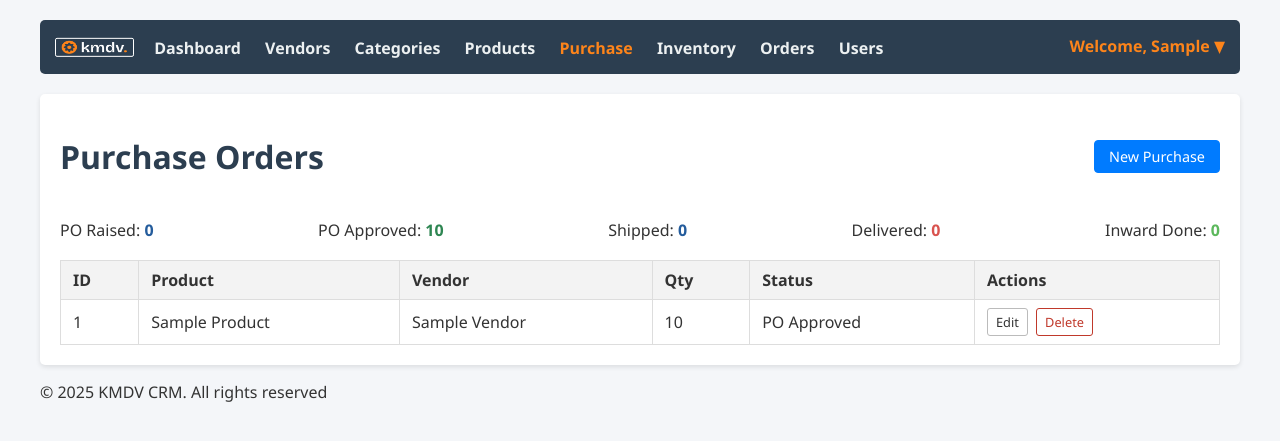
After one commit to KMD-Vignesh/KMDV-CRM, a Django app: page /purchase/ in a window 1280 px wide. The commit adds this page. Shown: the top 441 px of the page. Run offline with Django 5.2, Linux system fonts and the light colour scheme; a user stored in the database is signed in; tables that the repository leaves empty hold one stand-in row (values such as "Sample post"); one stand-in notice (Sample message) is shown.

Commit message:
PO style and func

```diff
--- a/app/models.py
+++ b/app/models.py
@@ -80,3 +80,22 @@ class UserProfile(models.Model):
 
     def __str__(self):
         return f"{self.user.username} - {self.role}"
+
+class PurchaseOrder(models.Model):
+    STATUS_CHOICES = [
+        ('PO_RAISED',  'PO Raised'),
+        ('PO_APPROVED','PO Approved'),
+        ('SHIPPED',    'Shipped'),
+        ('DELIVERED',  'Delivered'),
+        ('INWARD_DONE','Inward Done'),
+    ]
+
+    product         = models.ForeignKey('Product', on_delete=models.CASCADE)
+    vendor          = models.ForeignKey('Vendor', on_delete=models.SET_NULL, null=True, blank=True)
+    quantity        = models.PositiveIntegerField()
+    status          = models.CharField(max_length=20, choices=STATUS_CHOICES, default='PO_RAISED')
+    created_at      = models.DateTimeField(auto_now_add=True)
+    updated_at      = models.DateTimeField(auto_now=True)
+
+    def __str__(self):
+        return f"PO #{self.pk} — {self.product.name} ({self.quantity})"
--- a/app/static/app/css/base.css
+++ b/app/static/app/css/base.css
@@ -83,14 +83,6 @@ nav button.nav-a:hover {
 nav button.nav-a:focus {
   outline: none; /* Remove focus outline for consistency */
 }
-.user-welcome {
-  float: right;
-  /*color: #FD841A; */
-  color: #fd841a;
-  font-weight: bold;
-  margin-left: 20px;
-  opacity: 0.5;
-}
 
 nav .logo {
   margin-right: 1rem;
@@ -107,3 +99,45 @@ nav .logo img {
   border-radius: 2px; /* optional rounded corners */
   padding: 1px; /* optional inner spacing */
 }
+
+
+/* --- dropdown wrapper --- */
+.user-welcome   {
+  float: right;
+  /*color: #FD841A; */
+  color: #fd841a;
+  font-weight: bold;
+  margin-left: 20px;
+  position: relative;
+  cursor: pointer;
+}
+
+.user-dropdown  {
+  position: absolute; top: 100%; right: 0; left: auto;
+  display: none; flex-direction: column;
+  background-color: #2c3e50;
+  border-radius: 4px; padding: 6px 0;
+  min-width: 90px; z-index: 10;
+  overflow: hidden;
+}
+.user-welcome:hover .user-dropdown { display: flex; }
+
+/* --- shared style for Profile & Logout --- */
+.dropdown-link,
+.logout-btn {
+  all: unset;                       /* strip nav / button defaults */
+  display: block;
+  color: #ecf0f1;
+  font-size: 0.9rem;
+  padding: 6px 12px;
+  width: 100%;
+  cursor: pointer;
+  text-align: left;
+  transition: background 0.2s;
+}
+
+.dropdown-link:hover,
+.logout-btn:hover {
+  background-color: #34495e;
+  color: #ecf0f1;   /* override nav a:hover #fd841a */
+}
--- a/app/templates/app/base.html
+++ b/app/templates/app/base.html
@@ -40,28 +40,36 @@
         </a>
         {% if user.is_authenticated %}
         <a href="{% url 'dashboard' %}">Dashboard</a>
+        <a href="{% url 'vendor_list' %}">Vendors</a>
         <a href="{% url 'category_list' %}">Categories</a>
         <a href="{% url 'product_list' %}">Products</a>
-        <a href="{% url 'vendor_list' %}">Vendors</a>
+        <a href="{% url 'purchase_list' %}">Purchase</a>
         <a href="{% url 'inventory_list' %}">Inventory</a>
         <a href="{% url 'order_list' %}">Orders</a>
-        <a href="{% url 'profile' %}">Profile</a>
         <a href="{% url 'user_list' %}">Users</a>
-        <span class="user-welcome">Welcome, {{ user.username | title }}</span>
+        <span class="user-welcome">
+          Welcome, {{ user.username|title }}
+          <span class="dropdown-icon">▼</span>
+
+          <div class="user-dropdown">
+            <a href="{% url 'profile' %}" class="dropdown-link">Profile</a>
+            <form method="post" action="{% url 'logout' %}" style="margin:0;">
+              {% csrf_token %}
+              <button type="submit" class="dropdown-link logout-btn">Logout</button>
+            </form>
+          </div>
+        </span>
         {% else %}
         <span class="user-welcome">Welcome, Guest</span>
-        {% endif %} {% if user.is_authenticated %}
-        </a>
-        <form method="post" action="{% url 'logout' %}" style="display: inline">
-          {% csrf_token %}
-          <button type="submit" class="nav-a">Logout</button>
-        </form>
-        {% else %}
         <a href="{% url 'login' %}">Login</a>
         <a href="{% url 'register' %}">Register</a>
         {% endif %}
       </nav>
       <div class="content">{% block content %}{% endblock %}</div>
+      <footer>
+        <p>&copy; 2025 KMDV CRM. All rights reserved</p>
+        <!-- Developed by <a href="https://github.com/KMD-Vignesh">Vignesh D</a>, Version: 1.3.2 -->
+      </footer>
     </div>
 
   </body>
--- /dev/null
+++ b/app/templates/app/purchase_list.html
@@ -0,0 +1,48 @@
+{% extends 'app/base.html' %}
+{% load custom_filters %}
+
+{% block content %}
+
+{% if messages %}
+    {% for message in messages %}
+        <div class="alert alert-{{ message.tags }} alert-dismissible fade show" role="alert">
+            <p style="color: green;">{{ message }}</p>
+        </div>
+    {% endfor %}
+{% endif %}
+<div class="page-header">
+    <h1>Purchase Orders</h1>
+    <a class="btn-add" href="{% url 'add_purchase' %}">New Purchase</a>
+</div>
+<div class="page-header">
+  <p>PO Raised: <strong style="color:#245c9c;">{{ summary.PO_RAISED }}</strong></p>
+  <p>PO Approved: <strong style="color:#2e8652;">{{ summary.PO_APPROVED }}</strong></p>
+  <p>Shipped: <strong style="color:#245c9c;">{{ summary.SHIPPED }}</strong></p>
+  <p>Delivered: <strong style="color:#d9534f;">{{ summary.DELIVERED }}</strong></p>
+  <p>Inward Done: <strong style="color:#5cb85c;">{{ summary.INWARD_DONE }}</strong></p>
+</div>
+<table class="dv-table">
+  <thead>
+    <tr>
+      <th>ID</th><th>Product</th><th>Vendor</th><th>Qty</th><th>Status</th><th>Actions</th>
+    </tr>
+  </thead>
+  <tbody>
+    {% for o in orders %}
+    <tr>
+      <td>{{ o.id }}</td>
+      <td>{{ o.product.name|title }}</td>
+      <td>{{ o.vendor.name|title }}</td>
+      <td>{{ o.quantity }}</td>
+      <td>{{ o.get_status_display }}</td>
+        <td class="actions">
+        <a href="{% url 'edit_purchase' o.pk %}" class="btn">Edit</a>
+        <a href="{% url 'delete_purchase' o.pk %}" class="btn danger">Delete</a>
+      </td>
+    </tr>
+    {% empty %}
+    <tr><td colspan="6">No purchase orders yet.</td></tr>
+    {% endfor %}
+  </tbody>
+</table>
+{% endblock %}
--- a/app/urls.py
+++ b/app/urls.py
@@ -33,5 +33,9 @@ urlpatterns = [
     path('accounts/<int:pk>/edit/',   views.user_edit,   name='user_edit'),
     path('accounts/<int:pk>/delete/', views.user_delete, name='user_delete'),
     path('accounts/<int:pk>/reset-password/', views.user_reset_password, name='user_reset_password'),
+    path('purchase/',          views.purchase_list,   name='purchase_list'),
+    path('purchase/add/',      views.add_purchase,    name='add_purchase'),
+    path('purchase/<int:pk>/edit/', views.edit_purchase, name='edit_purchase'),
+    path('purchase/<int:pk>/delete/', views.delete_purchase, name='delete_purchase'),
 
 ]
--- a/app/views.py
+++ b/app/views.py
@@ -9,7 +9,7 @@ from django.shortcuts import get_object_or_404, redirect, render
 
 
 from .forms import CustomUserCreationForm, UserEditForm, UserUpdateForm
-from .models import Category, Inventory, Order, Product, UserProfile, Vendor
+from .models import Category, Inventory, Order, Product, PurchaseOrder, UserProfile, Vendor
 from django.contrib.auth.forms import SetPasswordForm
 from django.utils.dateparse import parse_date
 from decimal import Decimal, DivisionByZero, InvalidOperation
@@ -260,7 +260,7 @@ def add_inventory(request):
         )
         messages.success(
             request,
-            f"Inventory Qty {qty} for Product({product_id}) for Vendor({vendor_id}) created successfully!",
+            f"Inventory Qty {qty} for (Product:{product_id},Vendor:{vendor_id}) created successfully!",
             extra_tags="auto-dismiss page-specific",
         )
         return redirect("inventory_list")
@@ -281,7 +281,7 @@ def edit_inventory(request, pk):
         inventory.save()
         messages.success(
             request,
-            f"Inventory for Product - {inventory.product.name} for Vendor - {inventory.vendor.name} updated successfully!",
+            f"Inventory Product - {inventory.product.name}, Vendor - {inventory.vendor.name} updated successfully!",
             extra_tags="auto-dismiss page-specific",
         )
         return redirect("inventory_list")
@@ -301,7 +301,7 @@ def delete_inventory(request, pk):
         inventory.delete()
         messages.success(
             request,
-            f"Inventory for Product - {inventory.product.name} for Vendor - {inventory.vendor.name} deleted successfully!",
+            f"Inventory Product - {inventory.product.name}, Vendor - {inventory.vendor.name} deleted successfully!",
             extra_tags="auto-dismiss page-specific",
         )
         return redirect("inventory_list")
@@ -604,3 +604,65 @@ def user_reset_password(request, pk):
         form = SetPasswordForm(user)
     return render(request, 'app/user_reset_password.html',
                   {'form': form, 'user_obj': user})
+
+
+@login_required
+def purchase_list(request):
+    orders = PurchaseOrder.objects.select_related('product', 'vendor')
+
+    # ---- summary cards ----
+    status_totals = dict(
+        orders.values('status').annotate(total=Sum('quantity')).values_list('status', 'total')
+    )
+    # make sure every status has a value (0 if none)
+    STATUS_KEYS = ['PO_RAISED', 'PO_APPROVED', 'SHIPPED', 'DELIVERED', 'INWARD_DONE']
+    summary = {k: status_totals.get(k, 0) for k in STATUS_KEYS}
+
+    return render(request, 'app/purchase_list.html', {
+        'orders': orders,
+        'summary': summary,
+    })
+
+@login_required
+def add_purchase(request):
+    if request.method == 'POST':
+        PurchaseOrder.objects.create(
+            product_id = request.POST['product'],
+            vendor_id  = request.POST['vendor'],
+            quantity   = request.POST['qty'],
+            status     = 'PO_RAISED'  # default
+        )
+        messages.success(request, f"Purchase order (ProductID: {request.POST['product']}, VendorID: {request.POST['vendor']}) created successfully!",
+                         extra_tags="auto-dismiss page-specific")
+        return redirect('purchase_list')
+    products = Product.objects.all()
+    vendors  = Vendor.objects.all()
+    return render(request, 'app/add_purchase.html', {'products': products, 'vendors': vendors})
+
+@login_required
+def edit_purchase(request, pk):
+    order = get_object_or_404(PurchaseOrder, pk=pk)
+    if request.method == 'POST':
+        order.product_id = request.POST['product']
+        order.vendor_id  = request.POST['vendor']
+        order.quantity   = request.POST['qty']
+        order.status     = request.POST['status']
+        order.save()
+        messages.success(request, f"Purchase order (PO_ID: {order.id}) updated successfully!",
+                         extra_tags="auto-dismiss page-specific")
+        return redirect('purchase_list')
+    products = Product.objects.all()
+    vendors  = Vendor.objects.all()
+    return render(request, 'app/edit_purchase.html',
+                  {'order': order, 'products': products, 'vendors': vendors, 'status_choices': PurchaseOrder.STATUS_CHOICES})
+
+@login_required
+def delete_purchase(request, pk):
+    order = get_object_or_404(PurchaseOrder, pk=pk)
+    order_id = f"{order.id}"
+    if request.method == 'POST':
+        order.delete()
+        messages.success(request, f"Purchase order (PO_ID: {order_id}) deleted successfully!",
+                         extra_tags="auto-dismiss page-specific")
+        return redirect('purchase_list')
+    return render(request, 'app/delete_purchase.html', {'order': order})
```
Also changed, not shown: app/templates/app/_purchase_form_fields.html (added, +23 -0 lines), app/templates/app/add_purchase.html (added, +12 -0 lines), app/templates/app/delete_purchase.html (added, +17 -0 lines), app/templates/app/edit_purchase.html (added, +20 -0 lines), app/templates/app/inventory_list.html (+0 -12 lines), commands.txt (+6 -2 lines), app/migrations/0003_purchaseorder.py (added).
